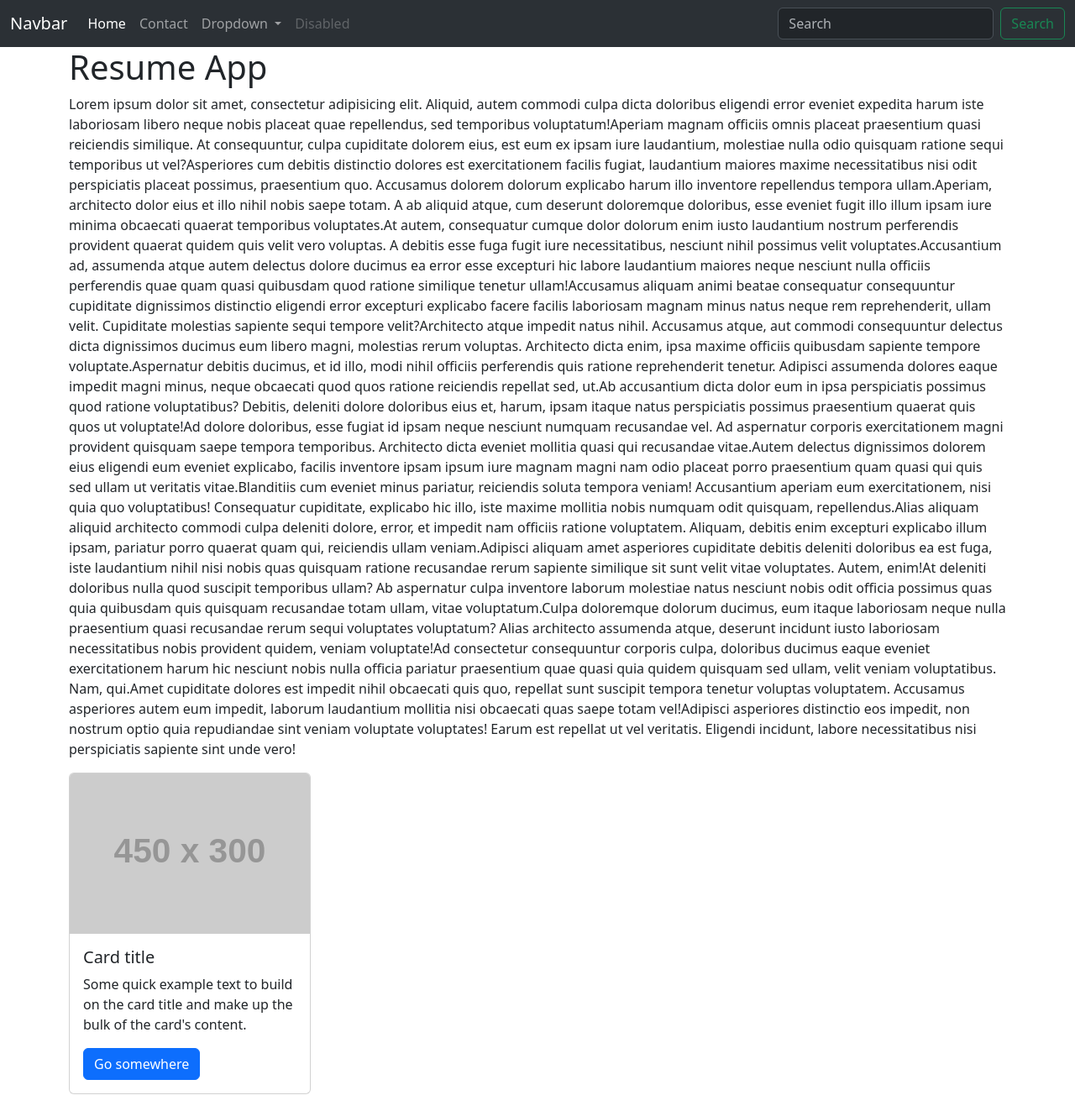
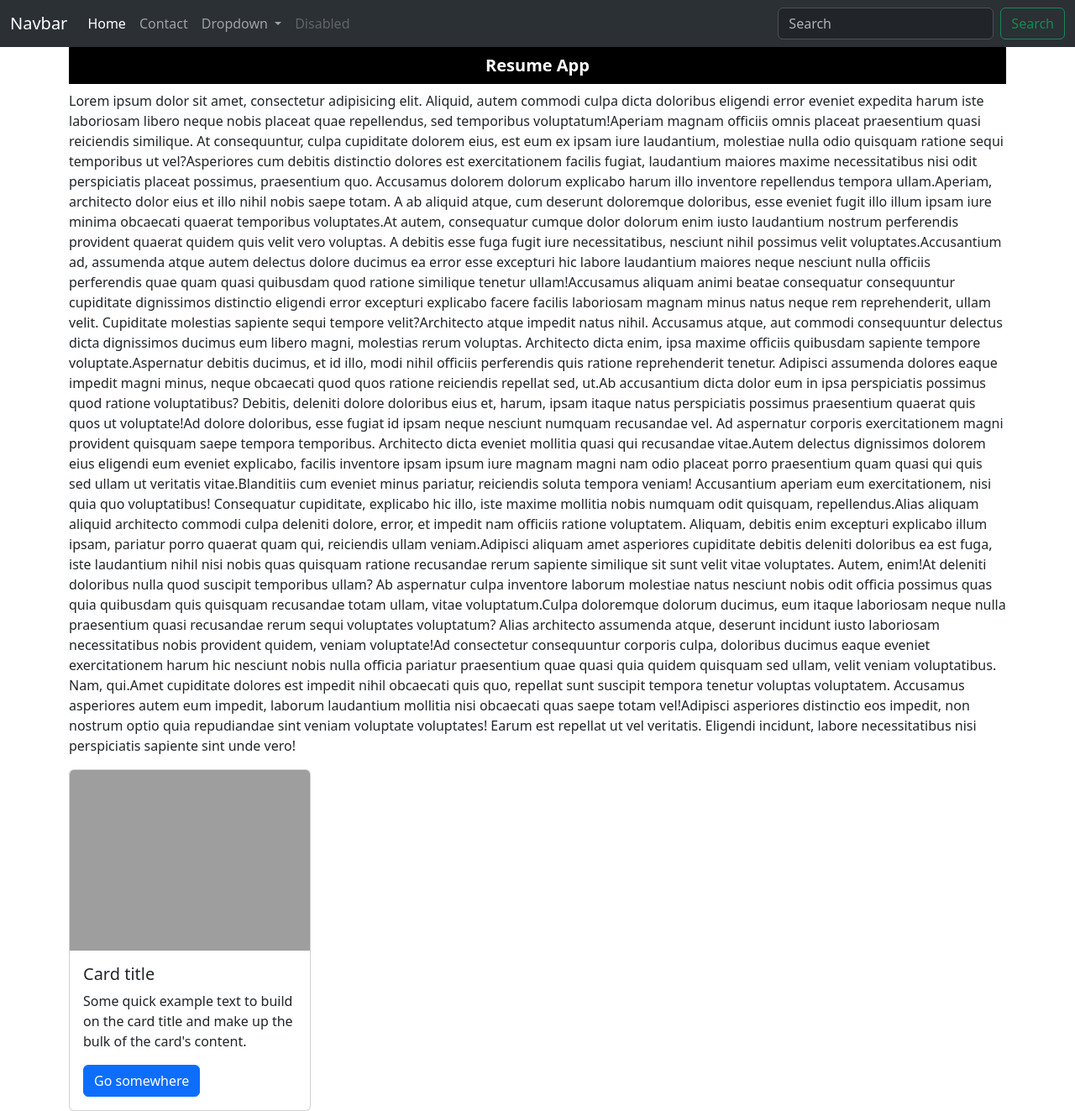
Before and after one commit to urazyazar/Resume-Training, a Django app: page / in a window 1280 px wide. Shown: the whole page at 84% size. Run offline with Django 5.2, Linux system fonts and the light colour scheme; grey boxes labelled with a size stand in for pictures from a placeholder-image service; some libraries are stand-ins or nearby versions; grey boxes are pictures that could not be loaded.

Commit message:
feat: create static_media tags and urls

```diff
--- a/resume/urls.py
+++ b/resume/urls.py
@@ -16,9 +16,14 @@ Including another URLconf
 """
 from django.contrib import admin
 from django.urls import path, include
-
+from django.conf import settings
+from django.conf.urls.static import static
 
 urlpatterns = [
     path('admin/', admin.site.urls),
     path('', include("core.urls")),
 ]
+
+if settings.DEBUG:
+    urlpatterns += static(settings.MEDIA_URL, document_root=settings.MEDIA_ROOT)
+    urlpatterns += static(settings.STATIC_URL, document_root=settings.STATIC_ROOT)
--- /dev/null
+++ b/static/css/style.css
@@ -0,0 +1,8 @@
+.myHeader {
+    background-color: #000000;
+    color: #ffffff;
+    font-size: 20px;
+    font-weight: bold;
+    padding: 10px;
+    text-align: center;
+}
--- a/templates/includes/head.html
+++ b/templates/includes/head.html
@@ -1,6 +1,9 @@
+{% load static %}
+
 <head>
     <meta charset="UTF-8">
     <title>{{ title }}</title>
     <link href="https://cdn.jsdelivr.net/npm/bootstrap@5.3.2/dist/css/bootstrap.min.css" rel="stylesheet"
           integrity="sha384-T3c6CoIi6uLrA9TneNEoa7RxnatzjcDSCmG1MXxSR1GAsXEV/Dwwykc2MPK8M2HN" crossorigin="anonymous">
+    <link rel="stylesheet" href="{% static 'css/style.css' %}">
 </head>
--- a/templates/index.html
+++ b/templates/index.html
@@ -1,11 +1,12 @@
 {% extends 'layout.html' %}
+{% load static %}
 
 {% block content %}
 
 
     <div class="row">
         <div class="col-md-12">
-            <h1>Resume App</h1>
+            <h1 class="myHeader">Resume App</h1>
         </div>
     </div>
 
@@ -14,7 +15,7 @@
     <p>
 
     <div class="card" style="width: 18rem;">
-        <img src="https://placehold.co/450x300/png" class="card-img-top" alt="...">
+        <img src="{% get_media_prefix %}.starwars_image.jpeg" class="card-img-top" alt="...">
         <div class="card-body">
             <h5 class="card-title">Card title</h5>
             <p class="card-text">Some quick example text to build on the card title and make up the bulk of the card's
```
Also changed, not shown: resume/settings.py (+9 -9 lines), core/urls.py (line endings or trailing spaces), 1 other file.
